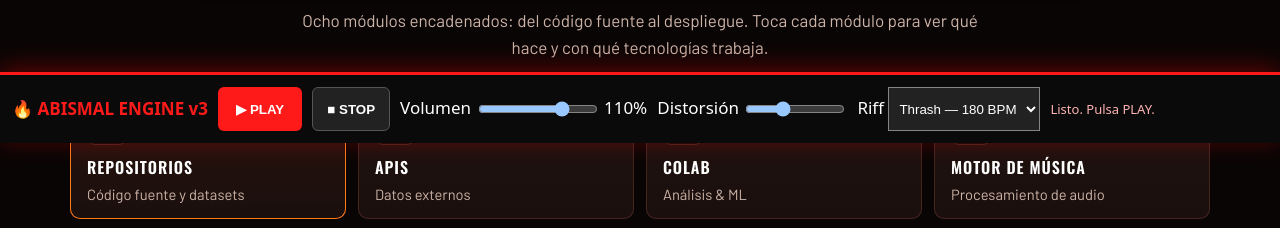
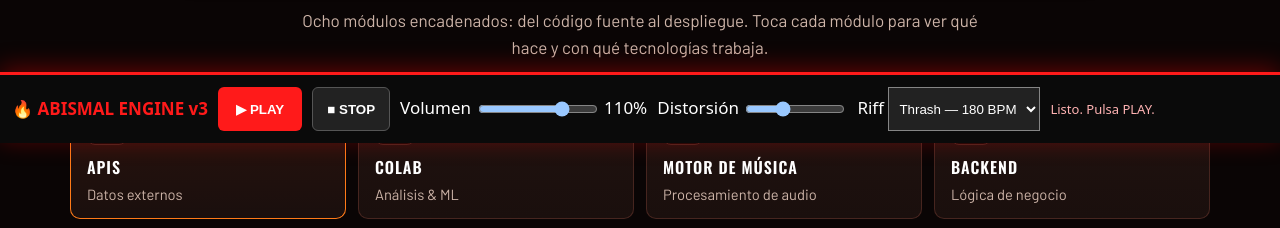
Before and after one commit to armandocampos19852020-jpg/rey-midas, a plain HTML site: page index.html in a window 1280 px wide. Shown: the part 657-885 px from the top of the page. Drawn offline with nearby package versions, Linux system fonts and the light colour scheme.

Commit message:
Quita el módulo Repositorios de la arquitectura del Hub

```diff
--- a/index.html
+++ b/index.html
@@ -615,7 +615,7 @@ pages_build_output_dir = "./public"</pre>
             <div class="cf-card">
               <h3>Opción A — Conectar el repo (Git)</h3>
               <ol>
-                <li>Sube el proyecto a <b>GitHub o GitLab</b> (el módulo de Repositorios).</li>
+                <li>Sube el proyecto a <b>GitHub o GitLab</b>.</li>
                 <li>En Cloudflare: <b>Workers &amp; Pages → Create → Pages → Connect to Git</b> y elige el repo.</li>
                 <li>Confirma los ajustes de build de la tabla de abajo.</li>
                 <li>Cada <code>push</code> despliega solo; cada rama genera su propia URL de preview.</li>
@@ -664,7 +664,6 @@ npx wrangler pages deploy ./public \
         return '<svg width="22" height="22" viewBox="0 0 24 24" fill="none" stroke="currentColor" stroke-width="1.8" stroke-linecap="round" stroke-linejoin="round" aria-hidden="true">' + paths + '</svg>';
       }
       var ICONS = {
-        repo: icon('<circle cx="6" cy="6" r="2.4"/><circle cx="6" cy="18" r="2.4"/><circle cx="18" cy="8" r="2.4"/><path d="M6 8.4v7.2M18 10.4c0 4-5 3.4-8.5 5"/>'),
         api: icon('<path d="M9 7v4a3 3 0 0 0 6 0V7"/><path d="M9 3v4M15 3v4M12 14v7"/>'),
         colab: icon('<rect x="3" y="4" width="18" height="13" rx="2"/><path d="M7 9l3 2.5L7 14M12.5 14.5H17M9 21h6"/>'),
         motor: icon('<path d="M3 12h2l2-6 3 12 3-16 3 14 2-4h3"/>'),
@@ -679,7 +678,6 @@ npx wrangler pages deploy ./public \
 
       /* ============ ARQUITECTURA ============ */
       var ARCH = [
-        { id:'repo', name:'Repositorios', short:'Código fuente y datasets', detail:'Todo el código y los datasets viven bajo control de versiones. Es el mismo repo que Cloudflare Pages observa: cada push a la rama principal despliega la nueva versión del Hub.', tags:['GitHub / GitLab','Control de versiones','Commits','Datasets'] },
         { id:'api', name:'APIs', short:'Datos externos', detail:'Las APIs externas alimentan el catálogo: metadatos de artistas, carátulas, letras, charts y actividad de escucha. El frontend las consume a través del backend o de Pages Functions.', tags:['Spotify API','MusicBrainz API','Last.fm API'] },
         { id:'colab', name:'Colab', short:'Análisis & ML', detail:'Google Colab es el laboratorio: notebooks que entrenan y prueban los modelos que clasifican cada track por subgénero antes de que llegue al catálogo.', tags:['Google Colab Notebooks','Entrenamiento de modelos','Análisis & ML'] },
         { id:'motor', name:'Motor de Música', short:'Procesamiento de audio', detail:'El corazón sonoro: extrae tempo, energía, timbre y tipo de voz de cada canción, y genera recomendaciones y mezclas con IA generativa.', tags:['Librosa / Essentia','Magenta','IA generativa','Procesamiento de audio'] },
```
